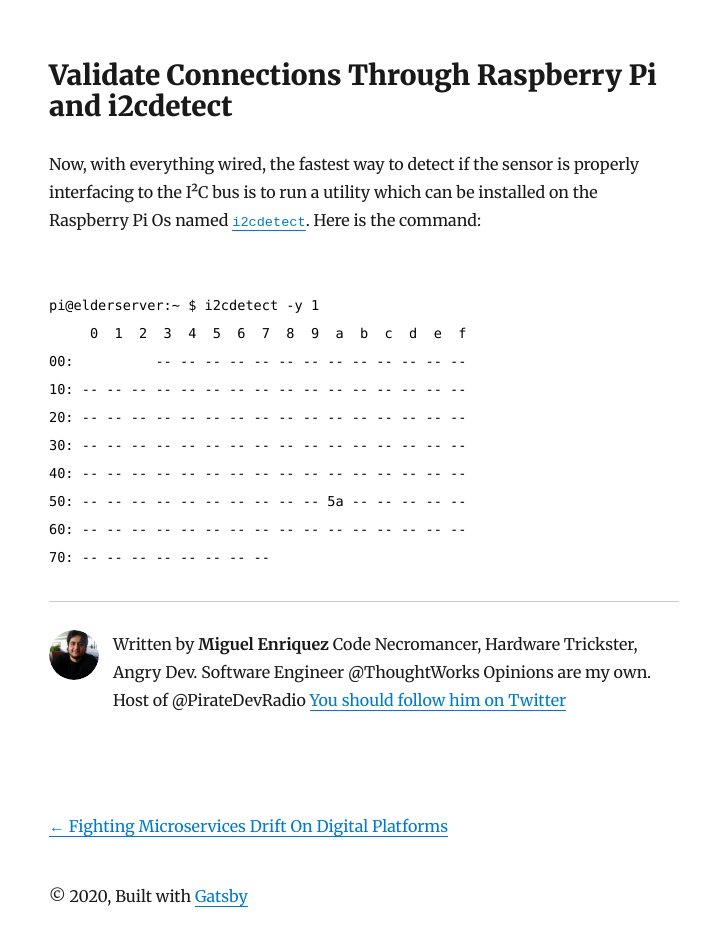
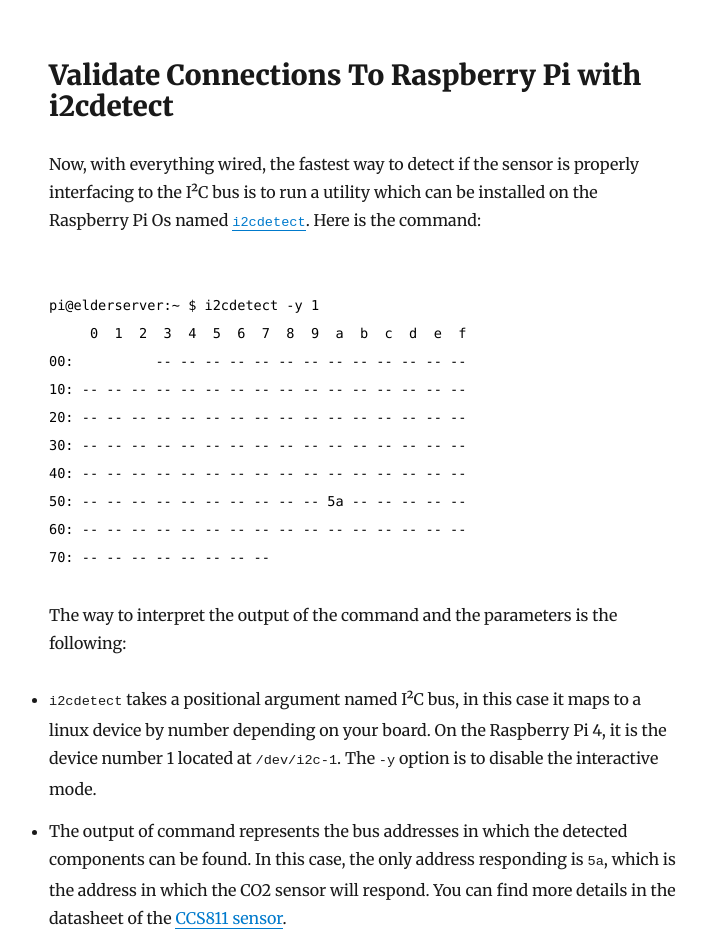
Before and after one commit to ElderMael/codexarcana-blog, a Gatsby site: page /create-a-co2-sensor-with-raspberry-pi/ in a window 1280 px wide. Shown: the part 2595-3530 px from the top of the page, without its empty margins (276-986 px from the left). Built offline with nearby package versions, Linux system fonts and the light colour scheme; Gatsby itself is replaced by a stand-in of ours; some packages are replaced by stand-ins of ours; code samples lack their colours.

Commit message:
Add i2cdetect Explanation For Detecting The Sensor

````diff
--- a/content/blog/create-a-co2-sensor-with-raspberry-pi/index.md
+++ b/content/blog/create-a-co2-sensor-with-raspberry-pi/index.md
@@ -55,7 +55,7 @@ to match them.
 
 ![](./solderless-board-connections.jpeg)
 
-## Validate Connections Through Raspberry Pi and i2cdetect
+## Validate Connections To Raspberry Pi with i2cdetect
 
 Now, with everything wired, the fastest way to detect if the sensor is properly interfacing
 to the I²C bus is to run a utility which can be installed on the Raspberry Pi Os named
@@ -76,8 +76,23 @@ pi@elderserver:~ $ i2cdetect -y 1
 
 ```
 
+The way to interpret the output of the command and the parameters is the following:
+
+*  `i2cdetect` takes a positional argument named I²C bus, in this case it maps to a
+    linux device by number depending on your board. On the Raspberry Pi 4, it is the
+    device number 1 located at `/dev/i2c-1`. The `-y` option is to disable the interactive
+    mode.
+
+*  The output of command represents the bus addresses in which the detected components
+   can be found. In this case, the only address responding is `5a`, which is the
+   address in which the CO2 sensor will respond. You can find more details in the
+   datasheet of the [CCS811 sensor][6].
+
+
+
 [1]: (https://en.wikipedia.org/wiki/General-purpose_input/output
 [2]: https://www.keyestudio.com/keyestudio-ccs811-carbon-dioxide-temperature-air-quality-sensor-for-arduino-p0581.html
 [3]: https://en.wikipedia.org/wiki/I%C2%B2C
 [4]: https://www.amazon.com/gp/product/B07DL25MVQ/ref=ppx_yo_dt_b_asin_title_o05_s02?ie=UTF8&psc=1
 [5]: https://linux.die.net/man/8/i2cdetect
+[6]: https://cdn.sparkfun.com/assets/learn_tutorials/1/4/3/CCS811_Datasheet-DS000459.pdf
````
